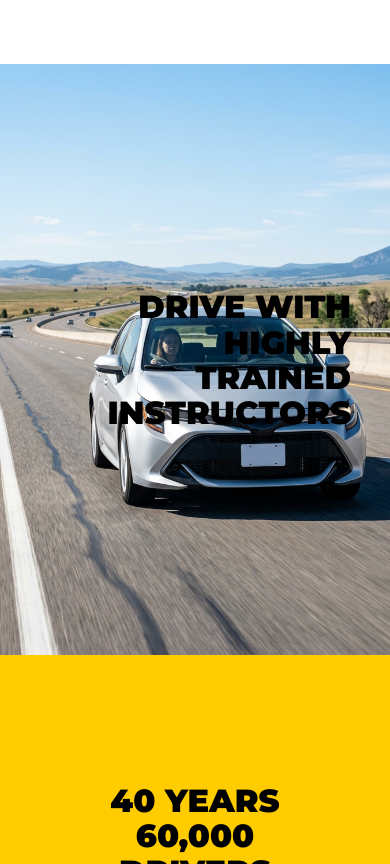
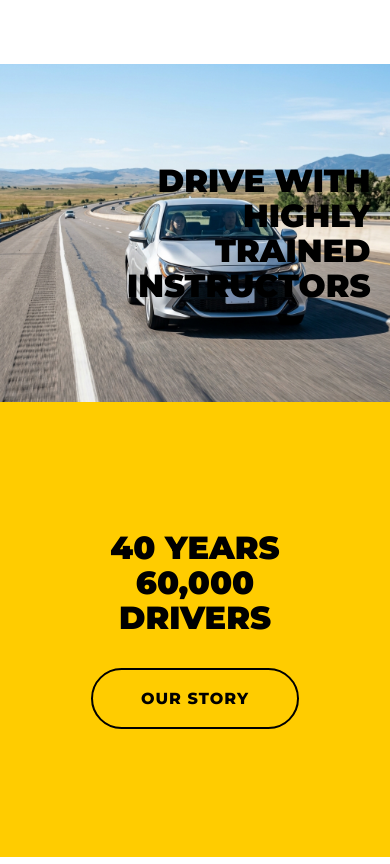
Before and after one commit to rusithrashmitha14-gif/sarath-driving-school, a website built with Vite: page index.html in a window 390 px wide. Shown: the part 4259-5123 px from the top of the page. Built offline with nearby package versions, Linux system fonts and the light colour scheme.

Commit message:
Restore fixed background parallax effect on mobile and reduce section height

```diff
--- a/style.css
+++ b/style.css
@@ -1481,13 +1481,15 @@
   .hero-title { font-size: 2.75rem !important; }
   .parallax-text { font-size: 2rem !important; }
 
-  /* Fix sticky background on mobile iOS */
-  .hero-bg, .parallax-section {
+  /* Fix sticky background on mobile iOS only for hero */
+  .hero-bg {
     background-attachment: scroll !important;
-  }
-
-  .hero-bg {
     background-position: top center !important;
+  }
+
+  .parallax-section {
+    min-height: 40vh !important;
+    padding: 2rem 5% !important;
   }
 
   /* Force Grids to Stack and Center Align items */
```
